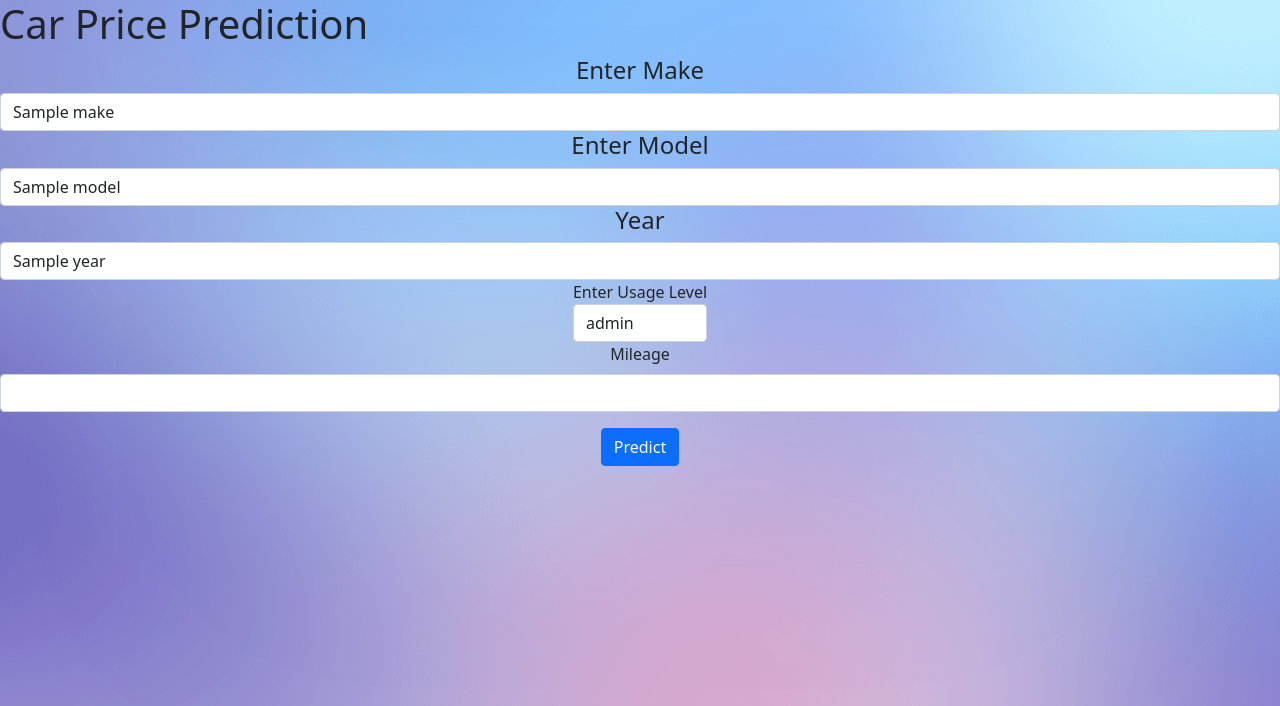
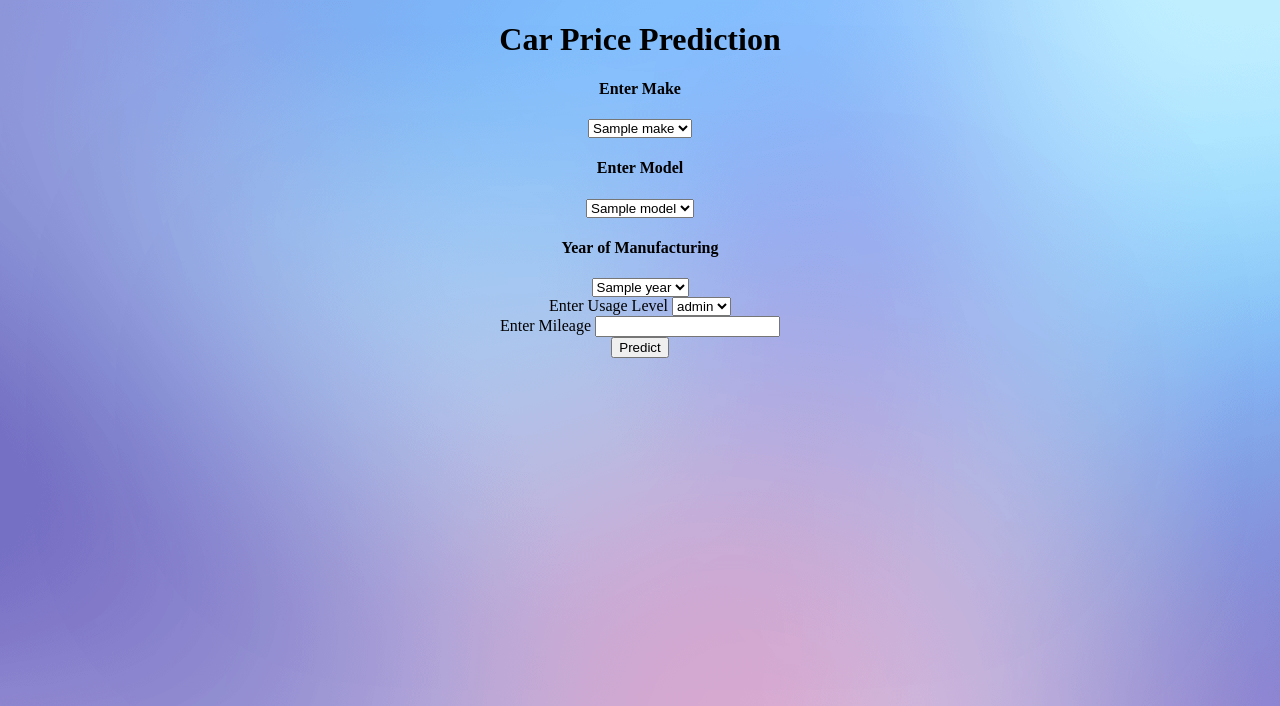
Before and after one commit to rashmiraut/Used_Car_Price_Prediction, a Python web app: template templates/index.html in a window 1280 px wide. Shown: the top 706 px of the page. Run offline with Jinja, Linux system fonts and the light colour scheme; the template is opened without the code that fills it: most values are stand-ins (such as "Sample title", 1, 10 or a date in 2020).

Commit message:
Update index.html

```diff
--- a/templates/index.html
+++ b/templates/index.html
@@ -1,4 +1,3 @@
-
 <!DOCTYPE html>
 <html lang="en">
 <head>
@@ -7,9 +6,6 @@
     <meta http-equiv="X-UA-Compatible" content="IE=edge">
     <meta name="viewport" content="width=device-width, initial-scale=1.0">
     <title>Model Deployment</title>
-    <!-- Bootstrap CSS -->
-    <link href="https://cdn.jsdelivr.net/npm/bootstrap@5.1.3/dist/css/bootstrap.min.css" rel="stylesheet"
-        integrity="sha384-1BmE4kWBq78iYhFldvKuhfTAU6auU8tT94WrHftjDbrCEXSU1oBoqyl2QvZ6jIW3" crossorigin="anonymous">
 </head>
 <body>
     <h1>Car Price Prediction</h1>
@@ -31,7 +27,7 @@
             {% endfor %}
             </select></div>
 
-        <div style="text-align: center"><h4><label>Year</label></h4>
+        <div style="text-align: center"><h4><label>Year of Manufacturing</label></h4>
         <select class="selectpicker form-control" id="Year" name="Year" required="1">
             {% for Year in Year %}
             <option value="{{ Year }}">{{ Year }}</option>
@@ -45,30 +41,12 @@
               {% endfor %}
             </select></div>
 
-        <div class="mb-3">
-                <label class="form-label">Mileage</label>
-                <input class="selectpicker form-control" type="text" name="mileage" style="margin: 0 auto;">
-            </div>
+    <div style="text-align: center"></h4><label>Enter Mileage</label></h4>
+        <input type ="text" name = "Mileage" style = "margin: 0 auto;"></div>
 
-        <button type="submit" class="btn btn-primary">Predict</button>
-    <!-- <div>
-                <label>Enter Mileage</lable>
-                    <input class="selectpicker form-control" type="text" name="mileage" style="margin: 0 auto;">
-                    <button type="button" class="btn btn-primary">Predict</button>
-            </div> -->
+        <button type="submit">Predict</button>
 
     </form>
-<!-- Optional JavaScript; choose one of the two! -->
 
-    <!-- Option 1: Bootstrap Bundle with Popper -->
-    <script src="https://cdn.jsdelivr.net/npm/bootstrap@5.1.3/dist/js/bootstrap.bundle.min.js"
-        integrity="sha384-ka7Sk0Gln4gmtz2MlQnikT1wXgYsOg+OMhuP+IlRH9sENBO0LRn5q+8nbTov4+1p"
-        crossorigin="anonymous"></script>
-
-    <!-- Option 2: Separate Popper and Bootstrap JS -->
-    <!--
-    <script src="https://cdn.jsdelivr.net/npm/@popperjs/core@2.10.2/dist/umd/popper.min.js" integrity="sha384-7+zCNj/IqJ95wo16oMtfsKbZ9ccEh31eOz1HGyDuCQ6wgnyJNSYdrPa03rtR1zdB" crossorigin="anonymous"></script>
-    <script src="https://cdn.jsdelivr.net/npm/bootstrap@5.1.3/dist/js/bootstrap.min.js" integrity="sha384-QJHtvGhmr9XOIpI6YVutG+2QOK9T+ZnN4kzFN1RtK3zEFEIsxhlmWl5/YESvpZ13" crossorigin="anonymous"></script>
-    -->
 </body>
 </html>
```
